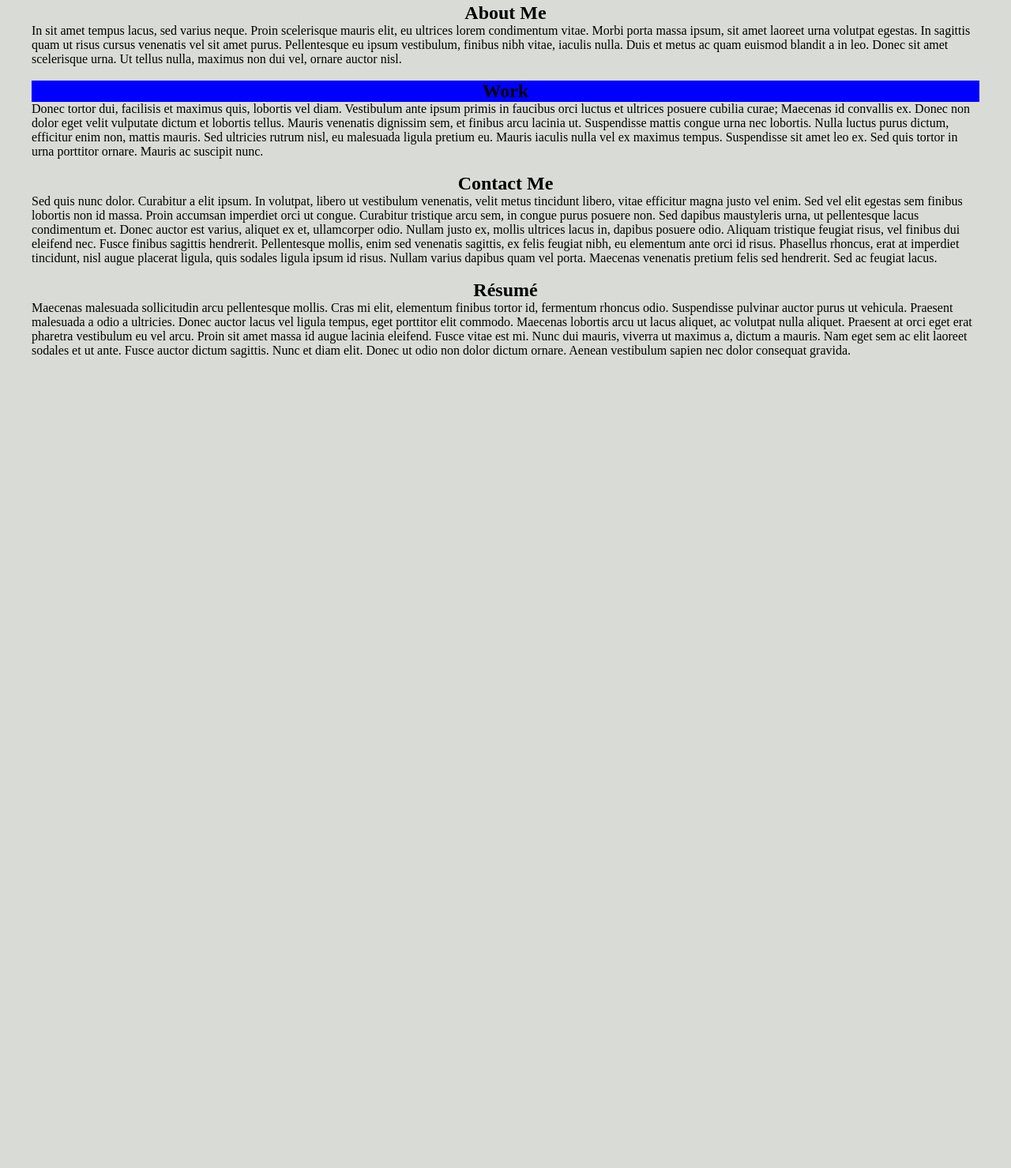
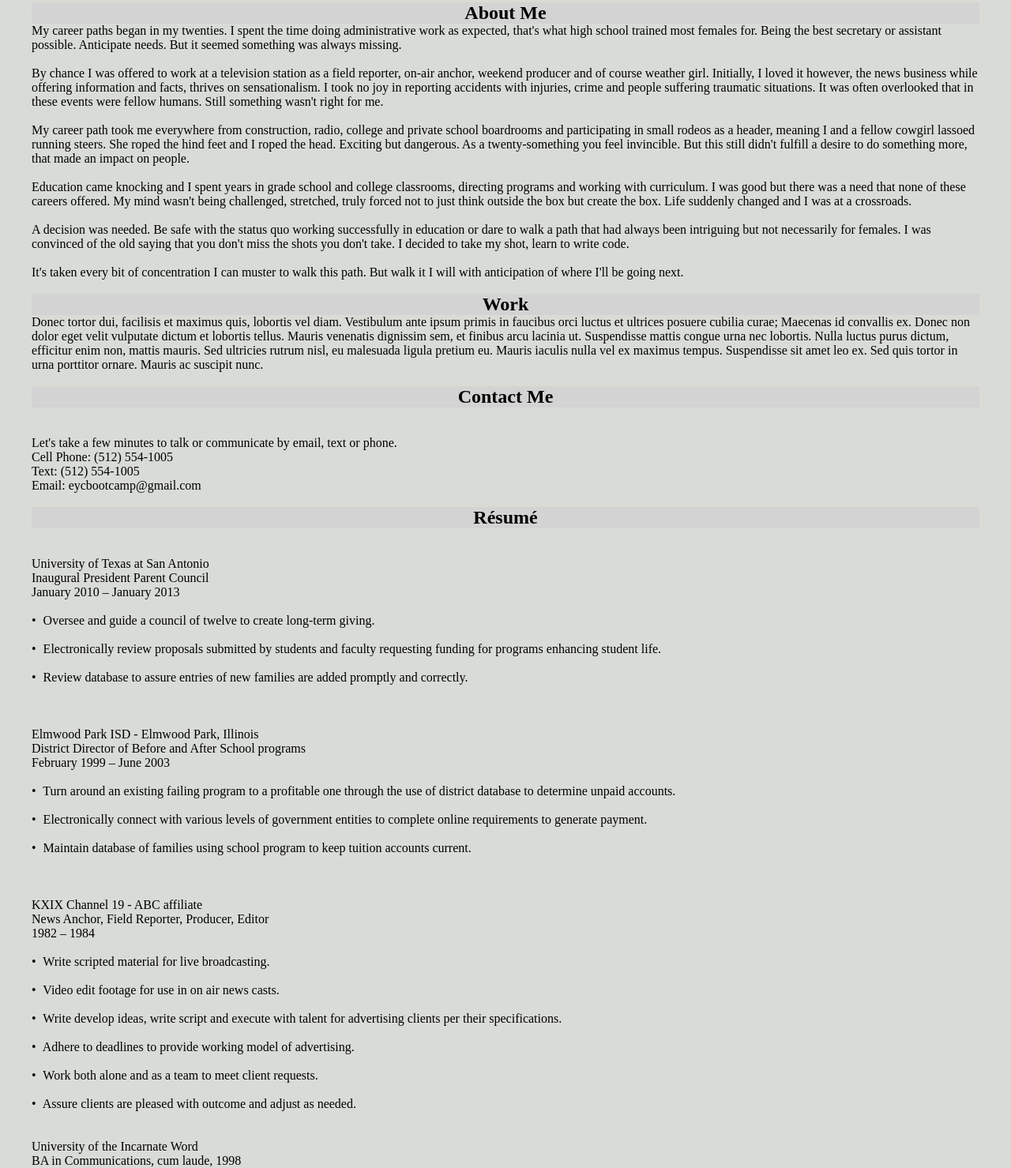
Before and after one commit to Hibble32985/HBIL1986, a plain HTML site: page index.html in a window 1280 px wide. Shown: the part 419-1898 px from the top of the page at 79% size. Before the commit the page ends 872 px from the top, so only its background shows below. Drawn offline with Linux system fonts and the light colour scheme.

```diff
--- a/index.html
+++ b/index.html
@@ -23,30 +23,91 @@
 
 		<section id="hero-banner">
 			<div class="hero">
+				<div class="hero">
+
+				  </div>
 				<h3>Always On the Level</h3>
 			</div>
 		</section>
 
 		<section id="page-content">
 			<div id="content-parent-1">
-				<div style="text-align: center;"><h2 id="about-me" style="background-color: #;">About Me</h2></div>
-				<div><p>In sit amet tempus lacus, sed varius neque. Proin scelerisque mauris elit, eu ultrices lorem condimentum vitae. Morbi porta massa ipsum, sit amet laoreet urna volutpat egestas. In sagittis quam ut risus cursus venenatis vel sit amet purus. Pellentesque eu ipsum vestibulum, finibus nibh vitae, iaculis nulla. Duis et metus ac quam euismod blandit a in leo. Donec sit amet scelerisque urna. Ut tellus nulla, maximus non dui vel, ornare auctor nisl.</p></div>
+				<div style="text-align: center;"><h2 id="about-me" style="background-color:lightgrey;">About Me</h2></div>
+				<div><p>My career paths began in my twenties.  I spent the time doing administrative work as expected, that's what high school trained most females for. Being the best secretary or assistant possible.  Anticipate needs.  But it seemed something was always missing.
+<br><br>
+By chance I was offered to work at a television station as a field reporter, on-air anchor, weekend producer and of course weather girl. Initially, I loved it however, the news business while offering information and facts, thrives on sensationalism.  I took no joy in reporting accidents with injuries, crime and people suffering traumatic situations. It was often overlooked that in these events were fellow humans.  Still something wasn't right for me.
+<br><br>
+My career path took me everywhere from construction, radio, college and private school boardrooms and participating in small rodeos as a header, meaning I and a fellow cowgirl lassoed running steers. She roped the hind feet and I roped the head.  Exciting but dangerous. As a twenty-something you feel invincible.  But this still didn't fulfill a desire to do something more, that made an impact on people.
+<br><br>
+Education came knocking and I spent years in grade school and college classrooms, directing programs and working with curriculum.  I was good but there was a need that none of these careers offered. My mind wasn't being challenged, stretched, truly forced not to just think outside the box but create the box. Life suddenly changed and I was at a crossroads.
+<br><br>
+A decision was needed. Be safe with the status quo working successfully in education or dare to walk a path that had always been intriguing but not necessarily for females. I was convinced of the old saying that you don't miss the shots you don't take. I decided to take my shot, learn to write code.
+<br><br>
+It's taken every bit of concentration I can muster to walk this path. But walk it I will with anticipation of where I'll be going next.</p></div>
 
 			    <div style="text-align: center;"><br>
-    <h2 id="work" style="background-color:blue;">Work
+    <h2 id="work" style="background-color:lightgrey;">Work
         </h2></div>
 				<div><p>Donec tortor dui, facilisis et maximus quis, lobortis vel diam. Vestibulum ante ipsum primis in faucibus orci luctus et ultrices posuere cubilia curae; Maecenas id convallis ex. Donec non dolor eget velit vulputate dictum et lobortis tellus. Mauris venenatis dignissim sem, et finibus arcu lacinia ut. Suspendisse mattis congue urna nec lobortis. Nulla luctus purus dictum, efficitur enim non, mattis mauris. Sed ultricies rutrum nisl, eu malesuada ligula pretium eu. Mauris iaculis nulla vel ex maximus tempus. Suspendisse sit amet leo ex. Sed quis tortor in urna porttitor ornare. Mauris ac suscipit nunc. </p></div>
 			</div>
 
 			<div style="text-align: center;">
-    <br><h2 id="contact-me" style="background-color; #">Contact Me</h2></div>
-				<div><p>Sed quis nunc dolor. Curabitur a elit ipsum. In volutpat, libero ut vestibulum venenatis, velit metus tincidunt libero, vitae efficitur magna justo vel enim. Sed vel elit egestas sem finibus lobortis non id massa. Proin accumsan imperdiet orci ut congue. Curabitur tristique arcu sem, in congue purus posuere non. Sed dapibus maustyleris urna, ut pellentesque lacus condimentum et. Donec auctor est varius, aliquet ex et, ullamcorper odio. Nullam justo ex, mollis ultrices lacus in, dapibus posuere odio. Aliquam tristique feugiat risus, vel finibus dui eleifend nec. Fusce finibus sagittis hendrerit. Pellentesque mollis, enim sed venenatis sagittis, ex felis feugiat nibh, eu elementum ante orci id risus. Phasellus rhoncus, erat at imperdiet tincidunt, nisl augue placerat ligula, quis sodales ligula ipsum id risus. Nullam varius dapibus quam vel porta. Maecenas venenatis pretium felis sed hendrerit. Sed ac feugiat lacus.</p></div>
+    <br><h2 id="contact-me" style="background-color:lightgray">Contact Me</h2></div>
+				<div><p>
+<br><br>
+Let's take a few minutes to talk or communicate by email, text or phone.<br>
+Cell Phone: (512) 554-1005<br>
+Text:  (512) 554-1005<br>
+Email:  eycbootcamp@gmail.com
+</p></div>
 
 
 			<div style="text-align: center;">
     <br>
-    <h2 id="resume" style="background-color; #">Résumé</h2></div>
-				<div><p>Maecenas malesuada sollicitudin arcu pellentesque mollis. Cras mi elit, elementum finibus tortor id, fermentum rhoncus odio. Suspendisse pulvinar auctor purus ut vehicula. Praesent malesuada a odio a ultricies. Donec auctor lacus vel ligula tempus, eget porttitor elit commodo. Maecenas lobortis arcu ut lacus aliquet, ac volutpat nulla aliquet. Praesent at orci eget erat pharetra vestibulum eu vel arcu. Proin sit amet massa id augue lacinia eleifend. Fusce vitae est mi. Nunc dui mauris, viverra ut maximus a, dictum a mauris. Nam eget sem ac elit laoreet sodales et ut ante. Fusce auctor dictum sagittis. Nunc et diam elit. Donec ut odio non dolor dictum ornare. Aenean vestibulum sapien nec dolor consequat gravida.</p></div>
+    <h2 id="resume" style="background-color:lightgray">Résumé</h2></div>
+<div><p>
+<br><br>
+University of Texas at San Antonio<br>
+Inaugural President Parent Council<br>
+January 2010 – January 2013<br><br>
+<p class="bullet-before">
+Oversee and guide a council of twelve to create long-term giving.</p><br>
+<p class="bullet-before">
+Electronically review proposals submitted by students and faculty requesting funding for programs enhancing student life.</p><br>
+<p class="bullet-before">
+Review database to assure entries of new families are added promptly and correctly.</p><br><br>
+<br>
+Elmwood Park ISD - Elmwood Park, Illinois<br>
+District Director of Before and After School programs<br>
+February 1999 – June 2003<br><br>
+<p class="bullet-before">
+Turn around an existing failing program to a profitable one through the use of district database to determine unpaid accounts.</p><br>
+<p class="bullet-before">
+Electronically connect with various levels of government entities to complete online requirements to generate payment.</p><br>
+<p class="bullet-before">
+Maintain database of families using school program to keep tuition accounts current.</p><br><br>
+<br>
+
+KXIX Channel 19 - ABC affiliate<br>
+News Anchor, Field Reporter, Producer, Editor<br>
+1982 – 1984<br><br>
+<p class="bullet-before">
+Write scripted material for live broadcasting.</p><br>
+<p class="bullet-before">
+Video edit footage for use in on air news casts.</p><br>
+<p class="bullet-before">
+Write develop ideas, write script and execute with talent for advertising clients per their specifications.</p><br>
+<p class="bullet-before">
+Adhere to deadlines to provide working model of advertising.</p><br>
+<p class="bullet-before">
+Work both alone and as a team to meet client requests.</p><br>
+<p class="bullet-before">
+Assure clients are pleased with outcome and adjust as needed.</p><br>
+<br>
+
+University of the Incarnate Word<br>
+BA in Communications, cum laude, 1998
+</p></div>
 
 		</section>
 
--- a/style.css
+++ b/style.css
@@ -97,3 +97,8 @@ p {
     width: 100%;
 	padding:0 40px 0 40px;
 }
+
+.bullet-before::before {
+    content: "\2022"; /* Unicode character for bullet */
+    margin-right: 5px; /* Adjust the spacing between the bullet and the text */
+  }
```
